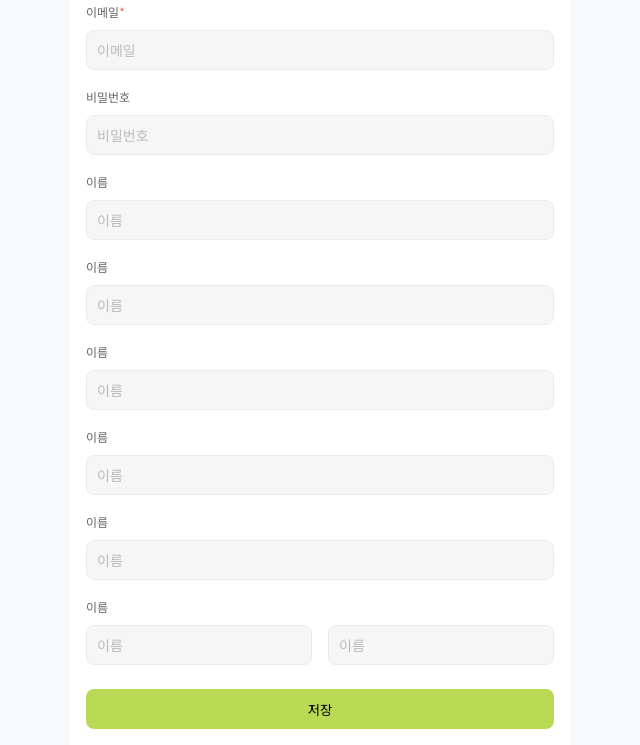
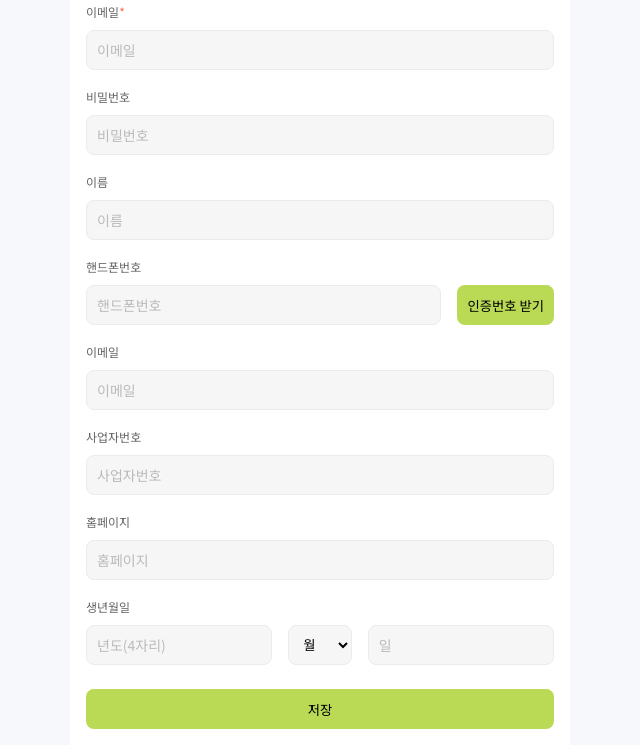
Before and after one commit to dimorin/mobile_coding, a plain HTML site: page signup.html in a window 1280 px wide. Shown: the part 55-800 px from the top of the page, without its empty margins (320-960 px from the left). Drawn offline with Linux system fonts and the light colour scheme; a web font is replaced by a local one.

Commit message:
Add files via upload

```diff
--- a/css/style.css
+++ b/css/style.css
@@ -14,7 +14,7 @@ body{font-size:1.4rem;}
 .pt-16{padding-top:1.6rem;}
 
 .btn{outline:0;border:none;background-color:white;font-family:var(--txt-family);cursor:pointer;}
-.btn_large{width:100%;height:40px;background:#bada55;border-radius:8px;}
+.btn_large{width:100%;height:40px;padding:0 1.0rem;background:#bada55;border-radius:8px;}
 
 input{font-family:var(--txt-family);font-size:1.4rem;}
 input:focus{outline:0;}
@@ -22,6 +22,10 @@ input:focus{outline:0;}
 input.custom_txt{width:100%;height:40px;line-height:40px;padding:0 10px;border:1px solid #ebebeb;background:#f6f6f6;border-radius:8px;}
 input.custom_txt:focus{border-color:#cbcbcb;}
 input.custom_txt::placeholder{color:#bbbbbb;}
+
+select.custom_select{width:100%;height:40px;line-height:40px;padding:0 10px;border:1px solid #ebebeb;background:#f6f6f6;border-radius:8px;}
+select.custom_select:focus{border-color:#cbcbcb;outline:0;}
+select.custom_select::placeholder{color:#bbbbbb;}
 
 input[type="checkbox"].custom_toggle {position: relative;    width: 40px;    height: 20px;    -webkit-appearance: none;    background: #c6c6c6;    outline: none;    border-radius: 20px;transition: 0.4s ease;}
 input[type="checkbox"].custom_toggle:checked {  background:#bada55;}
--- a/signup.html
+++ b/signup.html
@@ -36,29 +36,57 @@
                 <input type="text" class="custom_txt" placeholder="이름">
             </div>
             <div class="pt-16">
-                <label for="" class="custom_label">이름</label>
-                <input type="text" class="custom_txt" placeholder="이름">
+                <label for="" class="custom_label">핸드폰번호</label>
+                <div style="display:flex;gap:1.6rem;">
+                    <div style="flex-grow:1;">
+                        <input type="tel" class="custom_txt" placeholder="핸드폰번호">
+                    </div>
+                    <div>
+                        <button class="btn btn_large">인증번호 받기</button>
+                    </div>
+                </div>
             </div>
             <div class="pt-16">
-                <label for="" class="custom_label">이름</label>
-                <input type="text" class="custom_txt" placeholder="이름">
+                <label for="" class="custom_label">이메일</label>
+                <input type="email" class="custom_txt" placeholder="이메일">
             </div>
             <div class="pt-16">
-                <label for="" class="custom_label">이름</label>
-                <input type="text" class="custom_txt" placeholder="이름">
+                <label for="" class="custom_label">사업자번호</label>
+                <input type="num" class="custom_txt" placeholder="사업자번호">
             </div>
             <div class="pt-16">
-                <label for="" class="custom_label">이름</label>
-                <input type="text" class="custom_txt" placeholder="이름">
+                <label for="" class="custom_label">홈페이지</label>
+                <input type="url" class="custom_txt" placeholder="홈페이지">
             </div>
             <div class="pt-16">
-                <label for="" class="custom_label">이름</label>
+                <label for="" class="custom_label">생년월일</label>
                 <div style="display:flex;gap:1.6rem;">
                     <div style="flex-grow:1;">
-                        <input type="text" class="custom_txt" placeholder="이름">
+                        <input type="text" class="custom_txt" placeholder="년도(4자리)">
                     </div>
                     <div style="flex-grow:1;">
-                        <input type="text" class="custom_txt" placeholder="이름">
+                        <select class="custom_select">
+                            <option>월</option>
+                            <option value="1">1</option>
+                            <option value="2">2</option>
+                        </select>
+                    </div>
+                    <div style="flex-grow:1;">
+                        <input type="text" class="custom_txt" placeholder="일">
+                    </div>
+                </div>
+            </div>
+            <div class="pt-16">
+                <label for="" class="custom_label">서비스 기간</label>
+                <div style="display:flex;align-items:center;gap:1.6rem;">
+                    <div style="flex-grow:1;">
+                        <input type="date" class="custom_txt" placeholder="시작일">
+                    </div>
+                    <div style="">
+                        ~
+                    </div>
+                    <div style="flex-grow:1;">
+                        <input type="date" class="custom_txt" placeholder="종료일">
                     </div>
                 </div>
             </div>
```
Also changed, not shown: index.html (+1 -0 lines).
